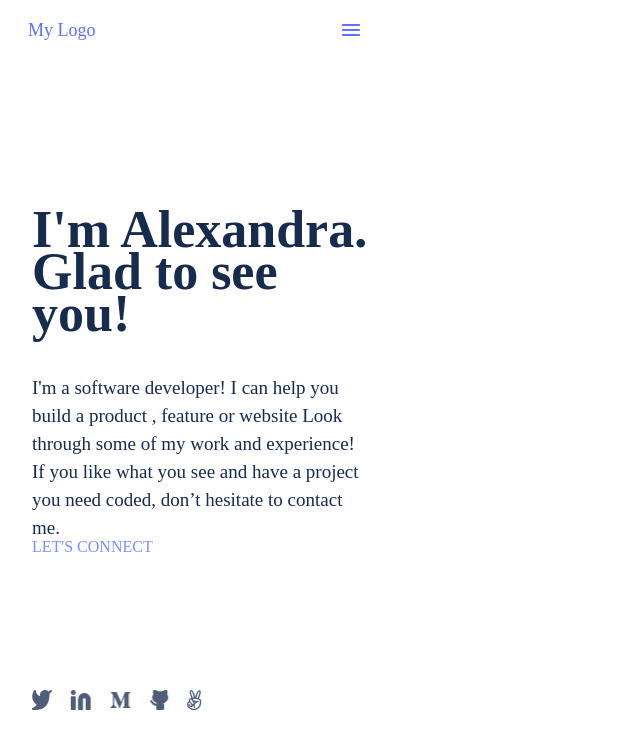
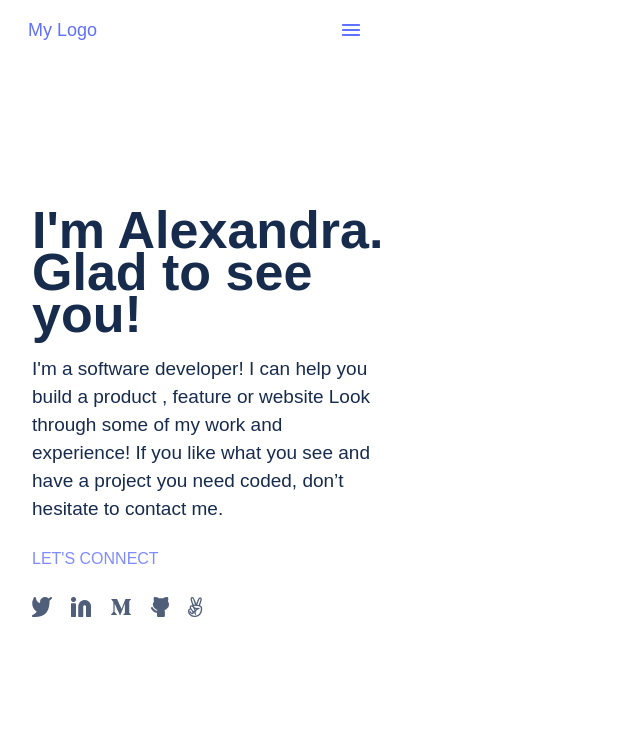
Before and after one commit to Sp21-bse-022/weblab2, a plain HTML site: page portfolio/index.html in a window 1280 px wide. Shown: the whole page, without its empty margins (0-640 px from the left). Drawn offline with Linux system fonts and the light colour scheme.

Commit message:
fixed style int errors

```diff
--- a/portfolio/index.html
+++ b/portfolio/index.html
@@ -14,11 +14,13 @@
     <section class="headliner">
         <h2 class="headlinertext"> I'm Alexandra. Glad to see you!</h2>
         <div class="text1">
-        <p class = "text1">I'm a software developer! I can help you build a product , feature or website Look through
-            some of my work and experience! If you like what you see and have a project you need coded, don’t hesitate to contact me.</p>
+             <p >I'm a software developer! I can help you build a product , feature or website Look through
+                  some of my work and experience! If you like what you see and have a project you need coded, don’t hesitate to contact me.</p>
         </div>
         <p class="p2">LET'S CONNECT</p>
-        <img class="socialmedialogos" src="Assets\social media icons.png" alt="social medai logos">
+        <div class="socialmedialogos" >
+            <img src="Assets\social media icons.png" alt="social medai logos">
+        </div>
     </section>
 
 
--- a/portfolio/style.css
+++ b/portfolio/style.css
@@ -11,11 +11,11 @@ header {
   }
 
   .mylogo {
-    font-family: poppins;
+    font-family: poppins, sans-serif;
     font-weight: 400;
     font-size: 18px;
     line-height: 20px;
-    color: #6070FF;
+    color: #6070ff;
     padding-left: 20px;
   }
 
@@ -39,9 +39,9 @@ header {
   }
 
   .headlinertext {
-    width: 336px;
-    height: 31px;
-    font-family: poppins;
+    width: 352px;
+    height: 49px;
+    font-family: poppins, sans-serif;
     font-weight: 700;
     font-size: 52px;
     line-height: 42px;
@@ -49,9 +49,9 @@ header {
   }
 
   .text1 {
-    width: 336px;
-    height: 92px;
-    font-family: poppins;
+    width: 338px;
+    height: 160px;
+    font-family: poppins, sans-serif;
     font-weight: 500;
     font-size: 19px;
     line-height: 28px;
@@ -59,17 +59,17 @@ header {
   }
 
   .p2 {
-    font-family: poppins;
+    font-family: poppins, sans-serif;
     font-weight: 500;
     font-size: 16px;
     line-height: 24px;
-    color: #7F8CFF;
-    width: 121px;
-    height: 67px;
+    color: #7f8cff;
+    width: 127px;
+    height: 0px;
     gap: 16px;
   }
 
   .socialmedialogos {
     width: 170.17px;
-    height: 20px;
+    height: 150px;
   }
```
Lines whose indentation alone changed are shown as unchanged.
